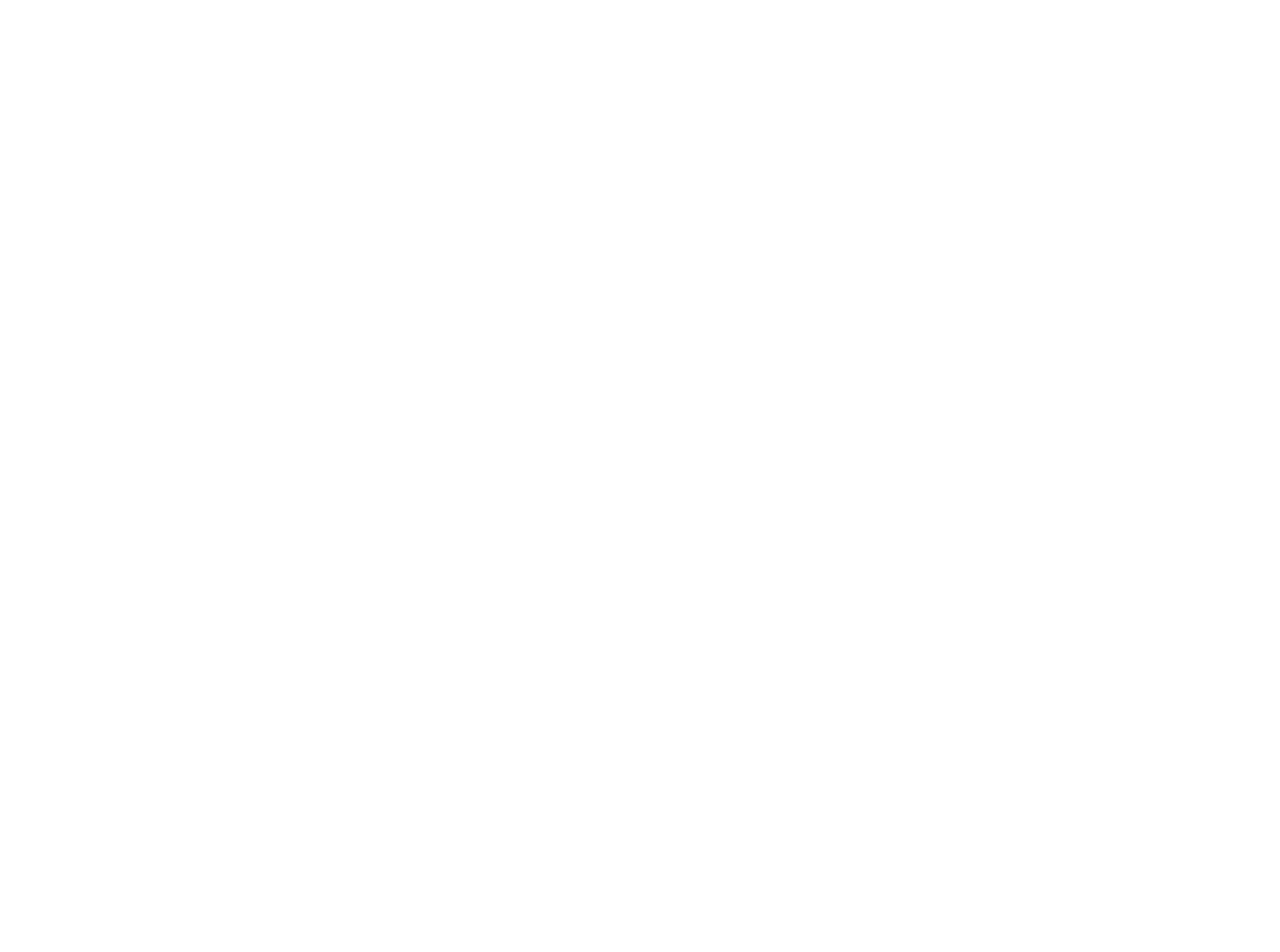
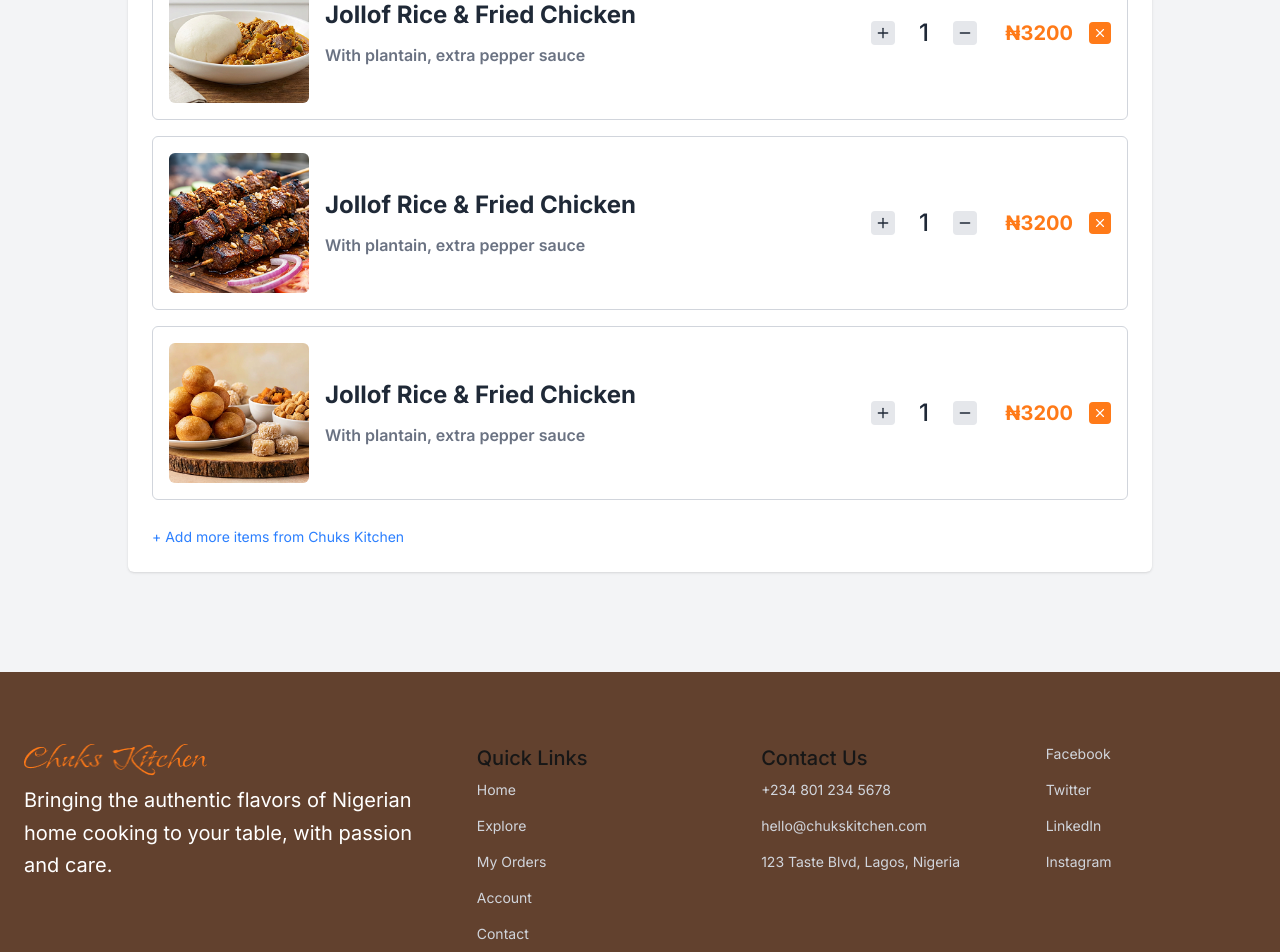
Before and after one commit to trustonyekwere/chuks_kitchen, a Next.js app: page /orders in a window 1280 px wide. Before the commit this address had no page. Shown: the part 480-1432 px from the top of the page. Before the commit the page ends 800 px from the top, so only its background shows below. Built offline with nearby package versions, Linux system fonts and the light colour scheme.

Commit message:
finished desktop view of orders page

```diff
--- a/app/components/layout/Footer.tsx
+++ b/app/components/layout/Footer.tsx
@@ -28,11 +28,11 @@ export default function Footer() {
                         <div>
                             <h1 className="font-medium text-xl">Quick Links</h1>
                             <ul className="text-gray-300 space-y-4 mt-2 text-sm">
-                                <li><a href="#home" className="hover:text-white">Home</a></li>
-                                <li><a href="#explore" className="hover:text-white">Explore</a></li>
-                                <li><a href="#orders" className="hover:text-white">My Orders</a></li>
-                                <li><a href="#account" className="hover:text-white">Account</a></li>
-                                <li><a href="#contact" className="hover:text-white">Contact</a></li>
+                                <li><a href="/" className="hover:text-white">Home</a></li>
+                                <li><a href="/explore" className="hover:text-white">Explore</a></li>
+                                <li><a href="/orders" className="hover:text-white">My Orders</a></li>
+                                <li><a href="#" className="hover:text-white">Account</a></li>
+                                <li><a href="#" className="hover:text-white">Contact</a></li>
                             </ul>
                         </div>
                         <div>
--- a/app/components/layout/Header.tsx
+++ b/app/components/layout/Header.tsx
@@ -22,8 +22,8 @@ export default function Header() {
     return (
         <header className="fixed top-0 left-0 z-50 w-full">
             <div className="w-full">
-                <nav className=" bg-white px-6 py-4 shadow-md">
-                    <div className="max-w-7xl mx-auto flex items-center justify-between">
+                <nav className=" bg-white py-4 shadow-md">
+                    <div className="max-w-7xl mx-auto px-6 flex items-center justify-between">
                         {/* Logo */}
                         <Link href="/">
                             <Image
--- /dev/null
+++ b/app/components/sections/Cart.tsx
@@ -0,0 +1,111 @@
+"use client";
+
+import Image from "next/image";
+import { Minus, Plus, X } from "lucide-react";
+
+const Items = [
+{
+    id: 1,
+    name: "Jollof Rice & Fried Chicken",
+    description: "With plantain, extra pepper sauce",
+    price: 3200,
+    quantity: 1,
+    image: "/1.png",
+},
+{
+    id: 2,
+    name: "Jollof Rice & Fried Chicken",
+    description: "With plantain, extra pepper sauce",
+    price: 3200,
+    quantity: 1,
+    image: "/2.png",
+},
+{
+    id: 3,
+    name: "Jollof Rice & Fried Chicken",
+    description: "With plantain, extra pepper sauce",
+    price: 3200,
+    quantity: 1,
+    image: "/3.png",
+},
+{
+    id: 4,
+    name: "Jollof Rice & Fried Chicken",
+    description: "With plantain, extra pepper sauce",
+    price: 3200,
+    quantity: 1,
+    image: "/4.png",
+},
+];
+
+export default function Cart() {
+
+return (
+    <div className="bg-gray-100 min-h-screen pt-40 pb-25 px-4">
+        <div className="max-w-5xl mx-auto bg-white text-blue p-6 rounded-md shadow-sm">
+            <h2 className="text-2xl font-semibold mb-5">Your Cart</h2>
+
+            <div className="space-y-4">
+                {Items.map((item) => (
+                    <div
+                    key={item.id}
+                    className="flex items-center gap-4 border border-gray-300 rounded-md p-4"
+                    >
+                        {/* Image */}
+                        <div className="relative w-35 h-35 rounded-md overflow-hidden shrink-0">
+                            <Image
+                            src={item.image}
+                            alt={item.name}
+                            fill
+                            className="object-cover"
+                            />
+                        </div>
+
+                        {/* Details */}
+                        <div className="flex-1 space-y-3">
+                            <h1 className="font-bold text-2xl">{item.name}</h1>
+                            <p className="text-md text-gray-500 font-semibold">{item.description}</p>
+                        </div>
+
+                        {/* Quantity */}
+                        <div className="flex items-center gap-3 space-x-3">
+                            <button
+                                className="bg-gray-200 p-1 rounded cursor-pointer"
+                            >
+                                <Plus size={16} />
+                            </button>
+
+                            <span className="text-2xl font-medium">{item.quantity}</span>
+
+                            <button
+                                className="bg-gray-200 p-1 rounded cursor-pointer"
+                            >
+                                <Minus size={16} />
+                            </button>
+                        </div>
+
+                        {/* Price */}
+                        <div className="text-[#FF7A18] text-xl font-bold w-20 text-right">
+                            ₦{(item.price)}
+                        </div>
+
+                        {/* Remove */}
+                        <button
+                            className="bg-[#FF7A18] text-white p-1 rounded cursor-pointer"
+                        >
+                            <X size={14} />
+                        </button>
+                    </div>
+                ))}
+                </div>
+
+                {/* Add More */}
+                <div className="mt-6">
+                <button className="text-sm text-blue-500 hover:underline cursor-pointer">
+                    + Add more items from Chuks Kitchen
+                </button>
+            </div>
+        </div>
+    </div>
+);
+}
--- /dev/null
+++ b/app/orders/page.tsx
@@ -0,0 +1,22 @@
+"use client"
+
+// Sections
+import Cart from "../components/sections/Cart"
+
+// layout
+import Header from "../components/layout/Header"
+import Footer from "../components/layout/Footer"
+
+// components
+import BackToTop from "../components/ui/BackToTop";
+
+export default function Orders() {
+    return (
+        <>
+            <Header />
+            <Cart />
+            <BackToTop />
+            <Footer />
+        </>
+    )
+}
```
